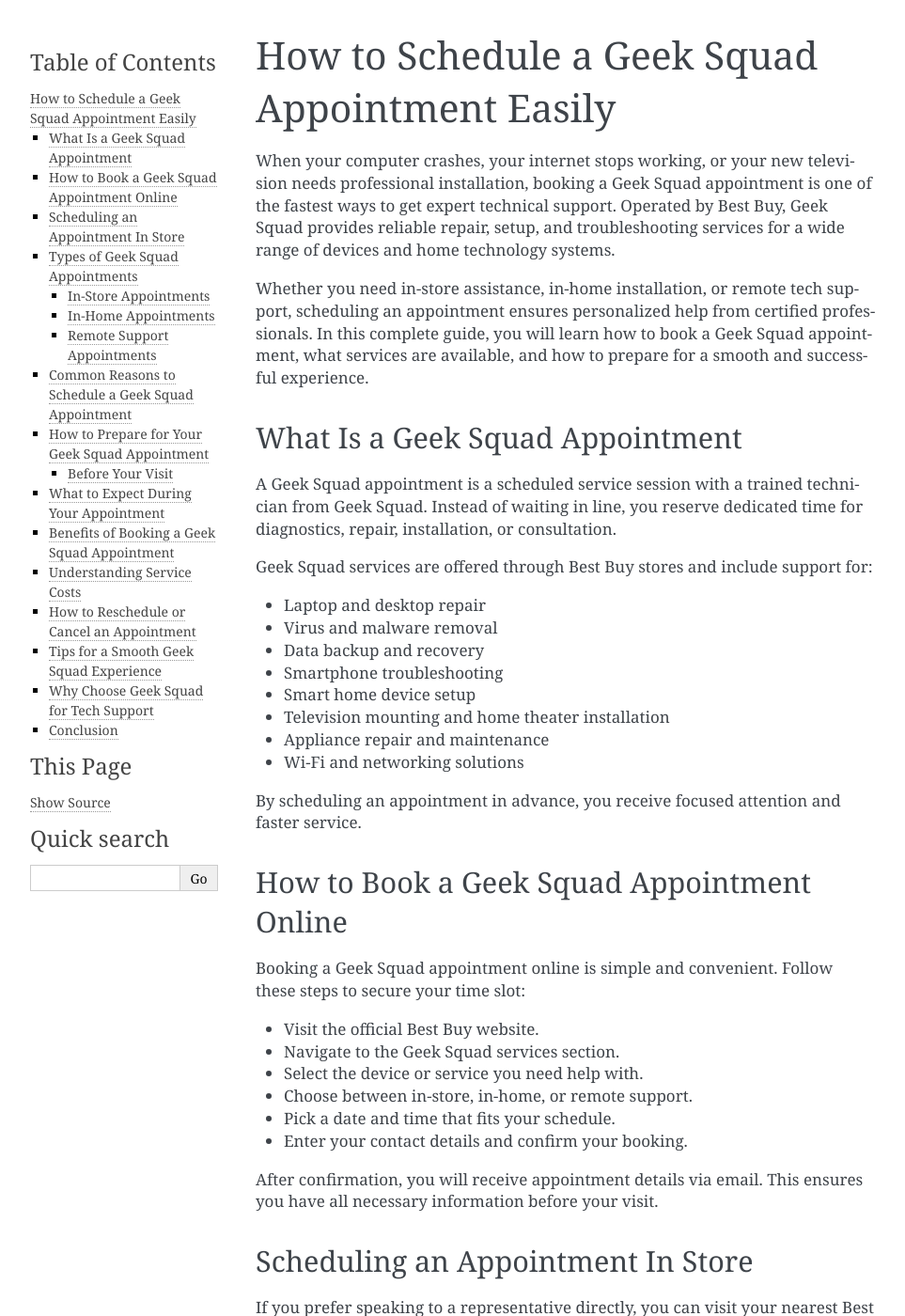
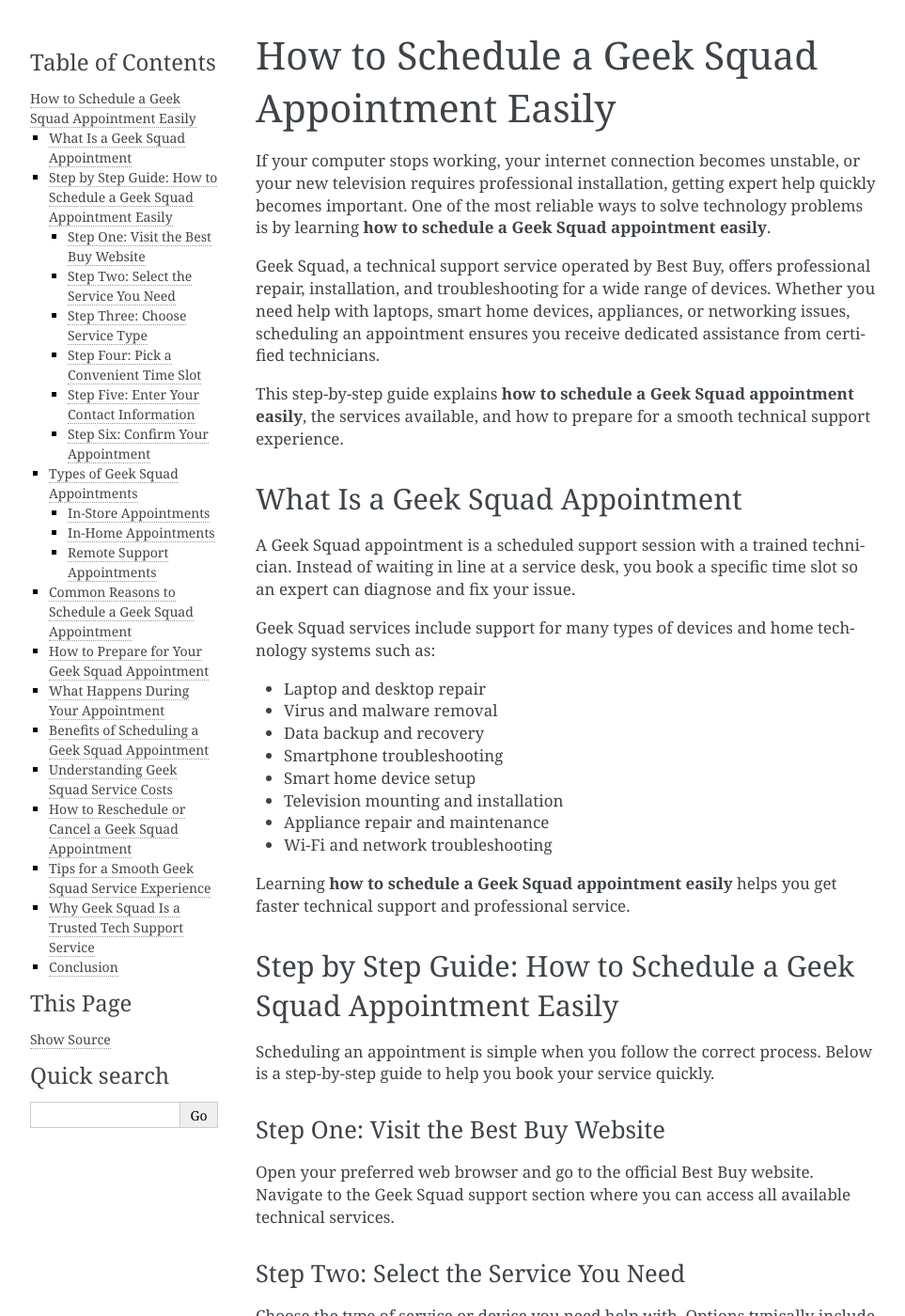
Before and after one commit to mynkdemon03/geeksquadhelpdesk, a Sphinx documentation site: the page built from docs/index.rst, in a window 1280 px wide and 1400 px high. Shown: the whole window at 94% size, without its empty margins (148-1111 px from the left). Built offline with Sphinx 7.4.7, drawn with Linux system fonts in a browser that asks for light colours; some of the changed text lies outside the part shown.

Commit message:
Update index.rst

```diff
--- a/docs/index.rst
+++ b/docs/index.rst
@@ -1,162 +1,203 @@
 How to Schedule a Geek Squad Appointment Easily
-================================================
+===============================================
 
-When your computer crashes, your internet stops working, or your new television needs professional installation, booking a Geek Squad appointment is one of the fastest ways to get expert technical support. Operated by Best Buy, Geek Squad provides reliable repair, setup, and troubleshooting services for a wide range of devices and home technology systems.
+If your computer stops working, your internet connection becomes unstable, or your new television requires professional installation, getting expert help quickly becomes important. One of the most reliable ways to solve technology problems is by learning **how to schedule a Geek Squad appointment easily**.
 
-Whether you need in-store assistance, in-home installation, or remote tech support, scheduling an appointment ensures personalized help from certified professionals. In this complete guide, you will learn how to book a Geek Squad appointment, what services are available, and how to prepare for a smooth and successful experience.
+Geek Squad, a technical support service operated by Best Buy, offers professional repair, installation, and troubleshooting for a wide range of devices. Whether you need help with laptops, smart home devices, appliances, or networking issues, scheduling an appointment ensures you receive dedicated assistance from certified technicians.
+
+This step-by-step guide explains **how to schedule a Geek Squad appointment easily**, the services available, and how to prepare for a smooth technical support experience.
 
 What Is a Geek Squad Appointment
 --------------------------------
 
-A Geek Squad appointment is a scheduled service session with a trained technician from Geek Squad. Instead of waiting in line, you reserve dedicated time for diagnostics, repair, installation, or consultation.
+A Geek Squad appointment is a scheduled support session with a trained technician. Instead of waiting in line at a service desk, you book a specific time slot so an expert can diagnose and fix your issue.
 
-Geek Squad services are offered through Best Buy stores and include support for:
+Geek Squad services include support for many types of devices and home technology systems such as:
 
-- Laptop and desktop repair
-- Virus and malware removal
-- Data backup and recovery
-- Smartphone troubleshooting
-- Smart home device setup
-- Television mounting and home theater installation
-- Appliance repair and maintenance
-- Wi-Fi and networking solutions
+* Laptop and desktop repair
+* Virus and malware removal
+* Data backup and recovery
+* Smartphone troubleshooting
+* Smart home device setup
+* Television mounting and installation
+* Appliance repair and maintenance
+* Wi-Fi and network troubleshooting
 
-By scheduling an appointment in advance, you receive focused attention and faster service.
+Learning **how to schedule a Geek Squad appointment easily** helps you get faster technical support and professional service.
 
-How to Book a Geek Squad Appointment Online
---------------------------------------------
+Step by Step Guide: How to Schedule a Geek Squad Appointment Easily
+--------------------------------------------------------------------
 
-Booking a Geek Squad appointment online is simple and convenient. Follow these steps to secure your time slot:
+Scheduling an appointment is simple when you follow the correct process. Below is a step-by-step guide to help you book your service quickly.
 
-- Visit the official Best Buy website.
-- Navigate to the Geek Squad services section.
-- Select the device or service you need help with.
-- Choose between in-store, in-home, or remote support.
-- Pick a date and time that fits your schedule.
-- Enter your contact details and confirm your booking.
+Step One: Visit the Best Buy Website
+~~~~~~~~~~~~~~~~~~~~~~~~~~~~~~~~~~~~
 
-After confirmation, you will receive appointment details via email. This ensures you have all necessary information before your visit.
+Open your preferred web browser and go to the official Best Buy website. Navigate to the Geek Squad support section where you can access all available technical services.
 
-Scheduling an Appointment In Store
------------------------------------
+Step Two: Select the Service You Need
+~~~~~~~~~~~~~~~~~~~~~~~~~~~~~~~~~~~~~
 
-If you prefer speaking to a representative directly, you can visit your nearest Best Buy location and request to book a Geek Squad appointment at the service desk. A team member will check availability and schedule a suitable time for you.
+Choose the type of service or device you need help with. Options typically include computers, televisions, appliances, smart home devices, and networking equipment.
+
+Selecting the correct category ensures that your appointment is assigned to the right technician.
+
+Step Three: Choose Service Type
+~~~~~~~~~~~~~~~~~~~~~~~~~~~~~~~
+
+Geek Squad offers several support options. You can select the one that best fits your needs:
+
+* In-store appointment
+* In-home service
+* Remote technical support
+
+Choosing the right service type is an important step when learning **how to schedule a Geek Squad appointment easily**.
+
+Step Four: Pick a Convenient Time Slot
+~~~~~~~~~~~~~~~~~~~~~~~~~~~~~~~~~~~~~~
+
+After selecting your service type, the system will display available dates and time slots. Choose a time that fits your schedule.
+
+Booking in advance helps avoid long wait times and guarantees dedicated assistance.
+
+Step Five: Enter Your Contact Information
+~~~~~~~~~~~~~~~~~~~~~~~~~~~~~~~~~~~~~~~~~
+
+Provide your name, phone number, and email address so the service team can confirm your booking and send appointment reminders.
+
+Step Six: Confirm Your Appointment
+~~~~~~~~~~~~~~~~~~~~~~~~~~~~~~~~~~
+
+Once your information is submitted, confirm your appointment. You will receive an email confirmation containing the appointment details and service location.
 
 Types of Geek Squad Appointments
----------------------------------
+--------------------------------
 
-Geek Squad offers flexible service options based on your technical needs.
+Understanding the available service types can help you choose the best option for your situation.
 
 In-Store Appointments
 ~~~~~~~~~~~~~~~~~~~~~
 
-Ideal for laptops, smartphones, tablets, and smaller electronics. You bring your device to the store, and a technician performs diagnostics and repairs onsite.
+In-store appointments are ideal for smaller devices such as laptops, smartphones, and tablets. You bring the device to the Best Buy store where technicians perform diagnostics and repairs.
 
 In-Home Appointments
 ~~~~~~~~~~~~~~~~~~~~
 
-Perfect for larger services such as television mounting, appliance repair, home theater setup, or complex networking installations. A Geek Squad agent visits your home to complete the job.
+In-home services are designed for larger installations or equipment that cannot easily be transported. These services include:
+
+* Television mounting
+* Home theater setup
+* Appliance repair
+* Network installation
+* Smart home configuration
+
+A technician visits your home and completes the work onsite.
 
 Remote Support Appointments
 ~~~~~~~~~~~~~~~~~~~~~~~~~~~~
 
-For software-related problems, remote sessions allow technicians to securely access your device and resolve issues without requiring an in-person visit.
+For software problems or system configuration issues, remote support allows a technician to access your device securely through the internet and resolve the problem without an in-person visit.
 
 Common Reasons to Schedule a Geek Squad Appointment
-----------------------------------------------------
+---------------------------------------------------
 
-Many customers book Geek Squad appointments for issues such as:
+Many customers search online for **how to schedule a Geek Squad appointment easily** because they encounter common technical problems such as:
 
-- Slow computer performance
-- System crashes or startup errors
-- Virus and spyware infections
-- Software installation problems
-- Wi-Fi connectivity issues
-- Smart home device configuration
-- Data recovery assistance
-- Television installation and calibration
+* Slow computer performance
+* Operating system errors
+* Virus or malware infections
+* Software installation issues
+* Wi-Fi connectivity problems
+* Smart home device configuration
+* Data recovery assistance
+* Television installation and calibration
 
-Scheduling early can prevent minor issues from becoming major technical problems.
+Scheduling professional help early can prevent small technical issues from becoming major system failures.
 
 How to Prepare for Your Geek Squad Appointment
 ----------------------------------------------
 
-Preparation helps ensure your service session runs efficiently.
+Preparation can make your service appointment faster and more efficient.
 
-Before Your Visit
-~~~~~~~~~~~~~~~~~
+Before visiting the store or meeting a technician, consider the following steps:
 
-- Back up important files and documents.
-- Bring chargers, cables, or accessories related to your device.
-- Write down any error messages you have seen.
-- Disable passwords or security locks if required for troubleshooting.
-- Ensure you know login credentials if software access is needed.
+* Back up important files and documents
+* Bring all necessary cables and accessories
+* Write down any error messages you have seen
+* Make sure you know your login credentials
+* Disable device locks if troubleshooting requires access
 
-For in-home services, clear the work area and ensure easy access to equipment.
+For in-home appointments, ensure the work area is clean and easily accessible.
 
-What to Expect During Your Appointment
----------------------------------------
+What Happens During Your Appointment
+------------------------------------
 
-During your Geek Squad appointment, the technician will:
+When your appointment begins, the technician will perform several steps to diagnose and resolve the problem.
 
-- Listen carefully to your concerns
-- Diagnose the problem
-- Explain the issue in simple terms
-- Recommend repair or service options
-- Provide cost estimates when applicable
-- Perform the necessary repair or schedule follow-up service
+These steps usually include:
 
-Clear communication ensures transparency and helps you understand your device’s condition.
+* Listening to your explanation of the issue
+* Running diagnostic tests on your device
+* Identifying the root cause of the problem
+* Explaining repair options
+* Providing service cost estimates
+* Performing repairs or scheduling additional work if necessary
 
-Benefits of Booking a Geek Squad Appointment
---------------------------------------------
+Clear communication between you and the technician helps resolve problems more efficiently.
 
-Scheduling a Geek Squad appointment offers several advantages:
+Benefits of Scheduling a Geek Squad Appointment
+-----------------------------------------------
 
-- Reduced waiting time
-- Dedicated one-on-one assistance
-- Professional diagnostics
-- Expert technical recommendations
-- Flexible service options
-- Access to certified technicians
+Learning **how to schedule a Geek Squad appointment easily** offers several advantages for customers.
 
-Having a reserved time slot improves efficiency and reduces service delays.
+Some key benefits include:
 
-Understanding Service Costs
----------------------------
+* Reduced waiting time
+* Personalized technical assistance
+* Professional diagnostics
+* Expert repair recommendations
+* Flexible service options
+* Access to trained technicians
 
-The cost of a Geek Squad appointment depends on the type of service required. Some repairs or installations may be covered under protection plans purchased through Best Buy. Membership plans may also include certain support benefits.
+Having a scheduled appointment ensures your issue receives focused attention.
 
-Always ask for a service estimate before approving repairs so you understand the pricing structure clearly.
+Understanding Geek Squad Service Costs
+--------------------------------------
 
-How to Reschedule or Cancel an Appointment
-------------------------------------------
+The cost of Geek Squad services varies depending on the type of repair or installation required. Some services may be covered under Best Buy protection plans or support memberships.
 
-If your schedule changes, you can modify or cancel your Geek Squad appointment through your confirmation email or by logging into your Best Buy account online. Making changes in advance helps avoid inconvenience.
+Before approving any repair work, technicians typically provide a service estimate so you understand the pricing.
 
-Tips for a Smooth Geek Squad Experience
-----------------------------------------
+How to Reschedule or Cancel a Geek Squad Appointment
+----------------------------------------------------
 
-To get the best results from your appointment:
+If your schedule changes, you can modify or cancel your appointment through the confirmation email you received or by logging into your Best Buy account.
 
-- Arrive on time for in-store visits
-- Keep your phone accessible for updates
-- Explain the issue clearly and in detail
-- Ask questions about preventive maintenance
-- Request guidance on avoiding similar issues in the future
+Making changes ahead of time helps avoid service delays and allows other customers to book available slots.
 
-The more information you provide, the faster your technician can diagnose and resolve the problem.
+Tips for a Smooth Geek Squad Service Experience
+-----------------------------------------------
 
-Why Choose Geek Squad for Tech Support
----------------------------------------
+To get the best results from your appointment, keep these helpful tips in mind:
 
-Geek Squad has built a strong reputation for professional technology services through Best Buy. Their technicians are trained to handle a wide variety of hardware and software issues, making them a trusted solution for personal and home technology needs.
+* Arrive on time for in-store appointments
+* Keep your phone available for service updates
+* Clearly explain the technical issue
+* Ask questions about device maintenance
+* Request advice on preventing future problems
 
-Whether you need emergency repairs, device setup, or expert advice, scheduling a Geek Squad appointment ensures reliable support from knowledgeable professionals.
+Providing detailed information allows technicians to diagnose issues more quickly.
+
+Why Geek Squad Is a Trusted Tech Support Service
+------------------------------------------------
+
+Geek Squad has become one of the most recognized technical support services in the technology industry. Backed by Best Buy, the service combines trained technicians with reliable customer support.
+
+From device repair and troubleshooting to home technology installation, Geek Squad provides solutions for both simple and complex technology problems.
 
 Conclusion
 ----------
 
-Booking a Geek Squad appointment is a smart and efficient way to resolve technical problems quickly. From computer repair and virus removal to smart home installations and appliance service, Geek Squad offers comprehensive solutions backed by Best Buy.
+Knowing **how to schedule a Geek Squad appointment easily** can save time and reduce frustration when dealing with technical issues. By booking your service in advance, selecting the correct support option, and preparing your device properly, you can ensure a smooth and efficient support experience.
 
-By scheduling your appointment in advance, preparing your device, and communicating your concerns clearly, you can enjoy a stress-free service experience. When technology challenges arise, a Geek Squad appointment provides expert assistance you can depend on.
+Whether you need computer repair, network troubleshooting, appliance maintenance, or smart home installation, Geek Squad provides professional assistance that helps keep your technology running smoothly.
```
